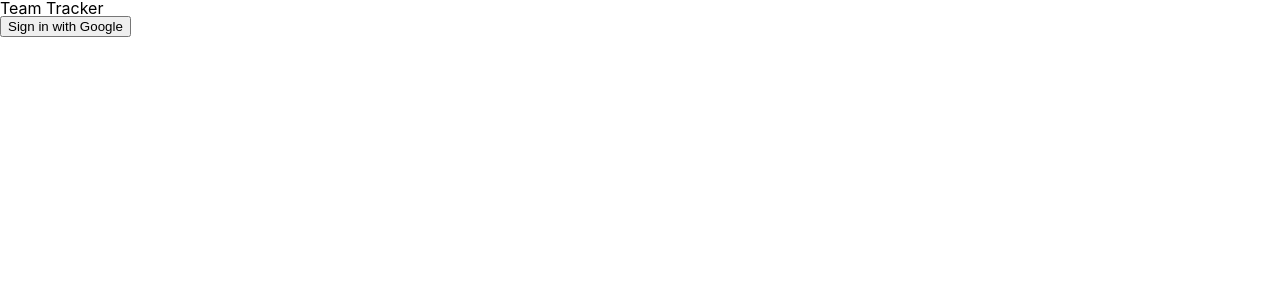
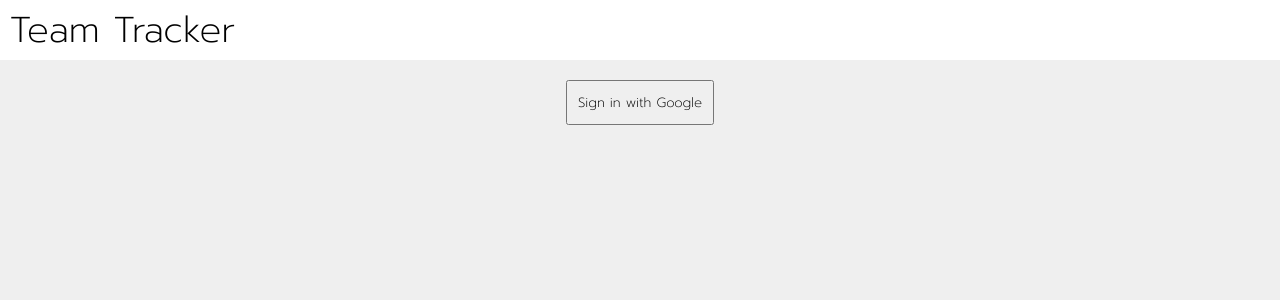
Before and after one commit to csaye/ticket-tracker, a React (Create React App) app: page / in a window 1280 px wide. Shown: the top 300 px of the page. Built offline with nearby package versions, Linux system fonts and the light colour scheme; no server answers.

Commit message:
Improve styling.

```diff
--- a/public/index.html
+++ b/public/index.html
@@ -3,6 +3,7 @@
   <head>
     <meta charset="utf-8" />
     <link href="./reset.css" type="text/css" rel="stylesheet">
+    <link href="https://fonts.googleapis.com/css2?family=Prompt:wght@200&display=swap" rel="stylesheet">
     <link rel="icon" href="%PUBLIC_URL%/favicon.ico" />
     <meta name="viewport" content="width=device-width, initial-scale=1" />
     <meta name="theme-color" content="#000000" />
--- a/src/Components/App/App.css
+++ b/src/Components/App/App.css
@@ -1,9 +1,54 @@
-/* App */
+h1, p, button {
+  font-family: 'Prompt', sans-serif;
+}
 
-.App body {
+body {
   background-color: #efefef;
+}
+
+header {
+  position: fixed;
+  width: 100%;
+  background-color: #fff;
+  display: flex;
+  justify-content: space-between;
+  align-items: center;
+  height: 60px;
+}
+
+header h1 {
+  font-size: 36px;
+  padding: 10px;
 }
 
 /* SignIn */
 
+.SignIn {
+  padding-top: 60px;
+}
+
+.SignIn button {
+  padding: 10px;
+  cursor: pointer;
+  display: block;
+  margin: auto;
+  margin-top: 20px;
+}
+
 /* SignOut */
+
+.SignOut {
+  display: flex;
+  align-items: center;
+  height: 60px;
+}
+
+.SignIn p {
+  font-size: 16px;
+}
+
+.SignOut button {
+  padding: 10px;
+  margin: 10px;
+  cursor: pointer;
+}
--- a/src/Components/App/App.js
+++ b/src/Components/App/App.js
@@ -20,6 +20,7 @@ firebase.initializeApp(config);
 const auth = firebase.auth();
 const firestore = firebase.firestore();
 
+// App
 function App() {
 
   const [user] = useAuthState(auth);
@@ -29,14 +30,15 @@ function App() {
       <header>
         <h1>Team Tracker</h1>
           { auth.currentUser && <SignOut /> }
-        <section>
-          { !auth.currentUser && <SignIn /> }
-        </section>
       </header>
+      <section id="hellos">
+        { !auth.currentUser && <SignIn /> }
+      </section>
     </div>
   );
 }
 
+// SignIn
 function SignIn() {
   const signInWithGoogle = () => {
     const provider = new firebase.auth.GoogleAuthProvider();
@@ -50,6 +52,7 @@ function SignIn() {
   );
 }
 
+// SignOut
 function SignOut() {
   return (
     <div className="SignOut">
```
Also changed, not shown: 1 other file (tests, documents, lock files or other folders).
